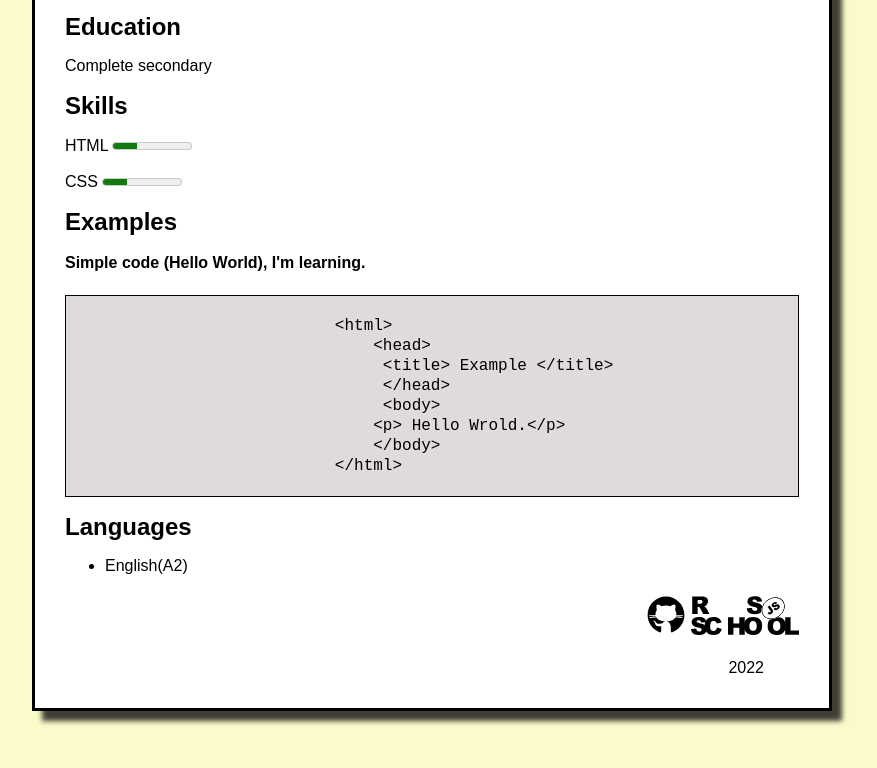
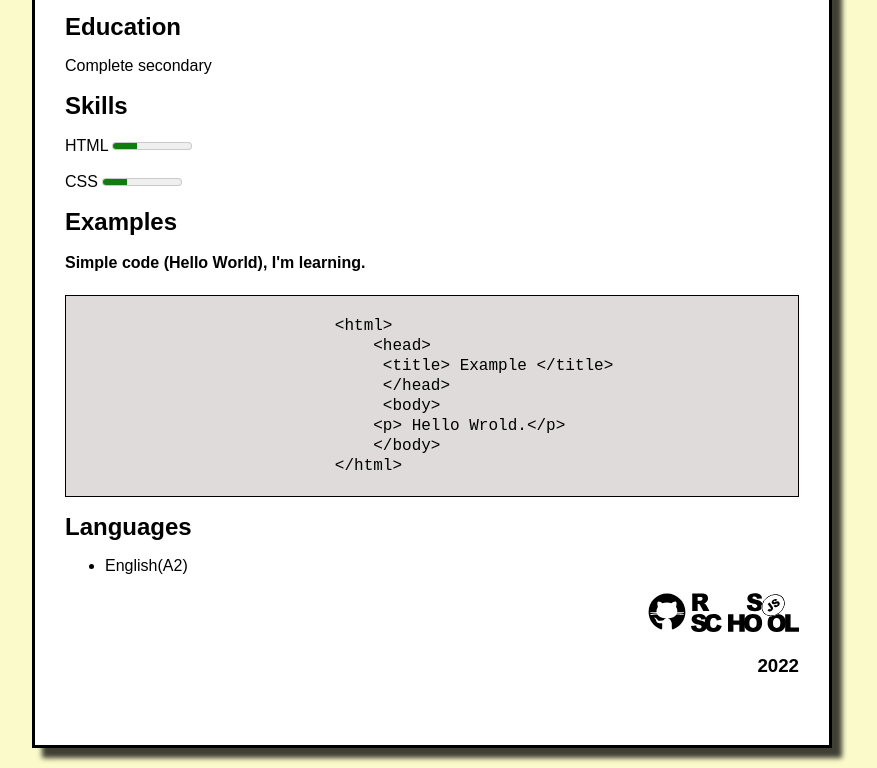
Before and after one commit to Norikl/rsschool-cv, a plain HTML site: page index.html in a window 1280 px wide. Shown: the part 562-1330 px from the top of the page, without its empty margins (208-1085 px from the left). Before the commit the page ends 1293 px from the top, so only its background shows below. Drawn offline with Linux system fonts and the light colour scheme.

Commit message:
fix: get h3 datetime

```diff
--- a/index.html
+++ b/index.html
@@ -91,11 +91,11 @@
 			</div>
 		</main>
 		<footer class="right">
-                    <nav><h3>
-                    <a href="https://github.com/norikl"> <img src="./assets/svg/github.svg" class="git" alt="GitHub"></a>
-                    <a href="https://rs.school/js/"> <img src="./assets/svg/rs_school_js.svg" class="rs" alt="RS School"></a>
-                    </h3></nav>
-                    <time datetime="2022" class="date"> 2022</time>
+            		<nav>
+                		<a href="https://github.com/norikl"> <img src="./assets/svg/github.svg" class="git" alt="GitHub"></a>
+            			<a href="https://rs.school/js/"> <img src="./assets/svg/rs_school_js.svg" class="rs" alt="RS School"></a>
+            		</nav>
+            		<time datetime="2022" class="date"><h3> 2022</h3></time>
 		</footer>
 	</div>
 </body>
```
